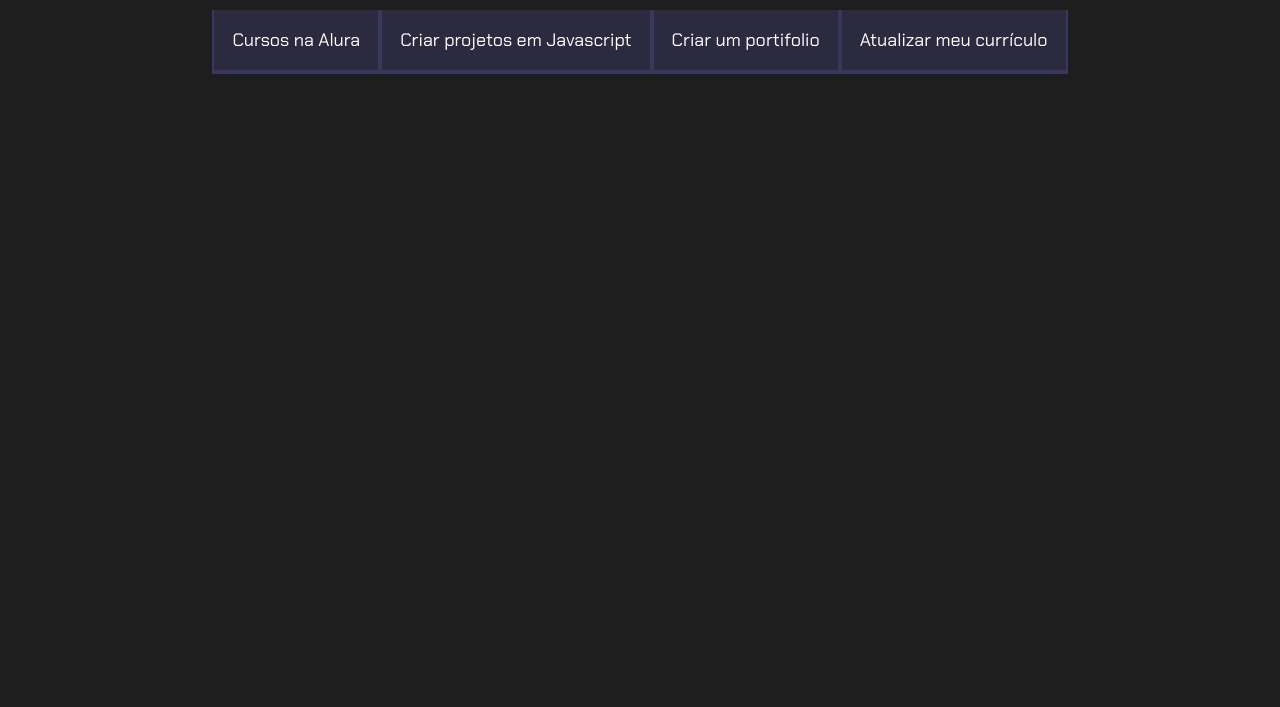
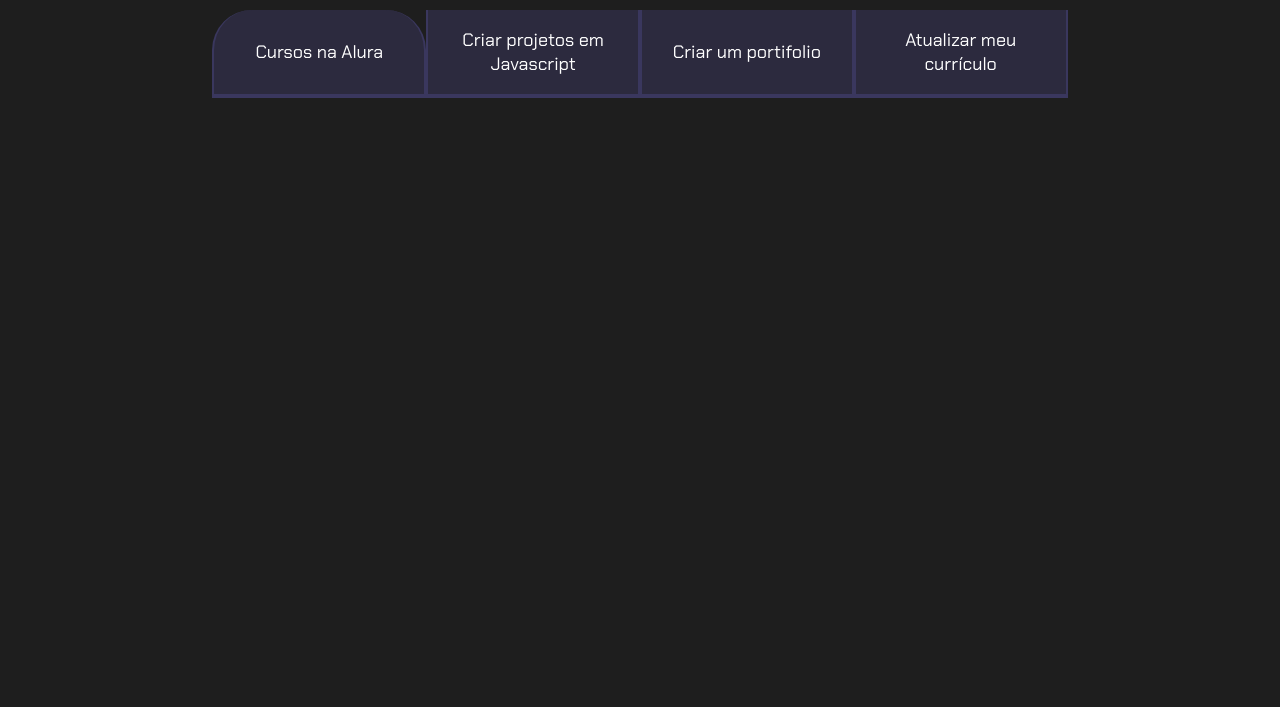
Before and after one commit to anitaramos/Projeto-de-Vida-alura, a plain HTML site: page index.html in a window 1280 px wide. Shown: the part 93-800 px from the top of the page. Drawn offline with Linux system fonts and the light colour scheme.

Commit message:
Add files via upload
pt 2

```diff
--- a/style.css
+++ b/style.css
@@ -45,7 +45,7 @@
     padding: 1em;
     font-size: 18px;
     align-items: center;
-    width: 100;
+    width: 100%;
     border-bottom: 4px solid var(--botao-ativo);
     border-left: 2px solid var(--botao-ativo);
     border-right: 2px solid var(--botao-ativo);
@@ -53,14 +53,14 @@
 }
 
 .botao:first-child{
+    border-radius: 40px 40px 0 0;
+}
 
-}
 .botoes{
     display: block;
 }
-@media screen  and (min-width: 768px) {
+@media screen and (min-width: 768px) {
     .botoes{
         display: flex;
     }
-
 }
```
